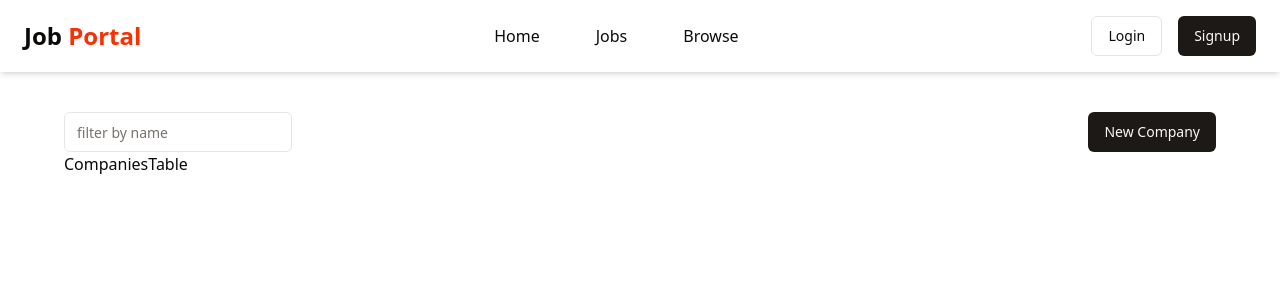
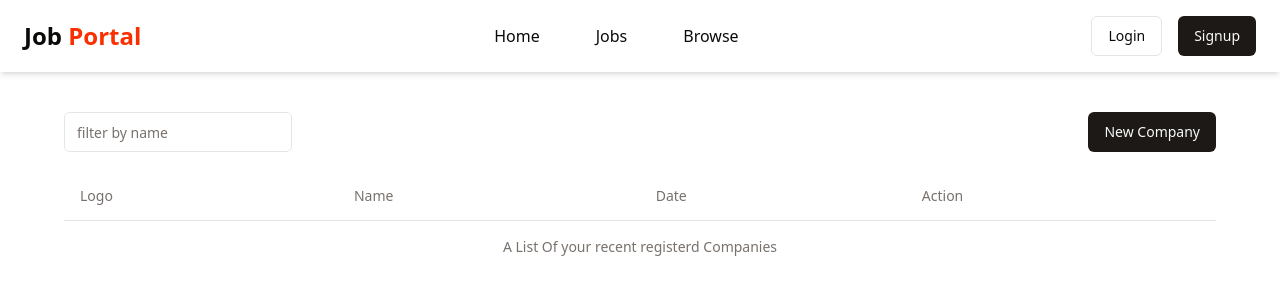
Before and after one commit to patilrohit1964/my_job_portal, a React (Vite) app in the folder client/: page /admin/companies in a window 1280 px wide. Shown: the top 300 px of the page. Built offline with nearby package versions, Linux system fonts and the light colour scheme.

Commit message:
added admin ui

```diff
--- a/client/src/components/admin/Companies.jsx
+++ b/client/src/components/admin/Companies.jsx
@@ -9,7 +9,7 @@ const Companies = () => {
         <div>
             <Navbar />
             <div className='max-w-6xl mx-auto my-10'>
-                <div className='flex items-center justify-between'>
+                <div className='flex items-center justify-between my-5'>
                     <Input className="w-fit" placeholder="filter by name" />
                     <Button className="">New Company</Button>
                 </div>
--- a/client/src/components/admin/CompaniesTable.jsx
+++ b/client/src/components/admin/CompaniesTable.jsx
@@ -1,9 +1,22 @@
 import React from 'react'
+import { Table, TableCaption, TableHead, TableHeader, TableRow } from '../ui/table'
 
 const CompaniesTable = () => {
-  return (
-    <div>CompaniesTable</div>
-  )
+    return (
+        <div>
+            <Table>
+                <TableCaption>A List Of your recent registerd Companies</TableCaption>
+                <TableHeader>
+                    <TableRow>
+                        <TableHead>Logo</TableHead>
+                        <TableHead>Name</TableHead>
+                        <TableHead>Date</TableHead>
+                        <TableHead>Action</TableHead>
+                    </TableRow>
+                </TableHeader>
+            </Table>
+        </div>
+    )
 }
 
 export default CompaniesTable
```
